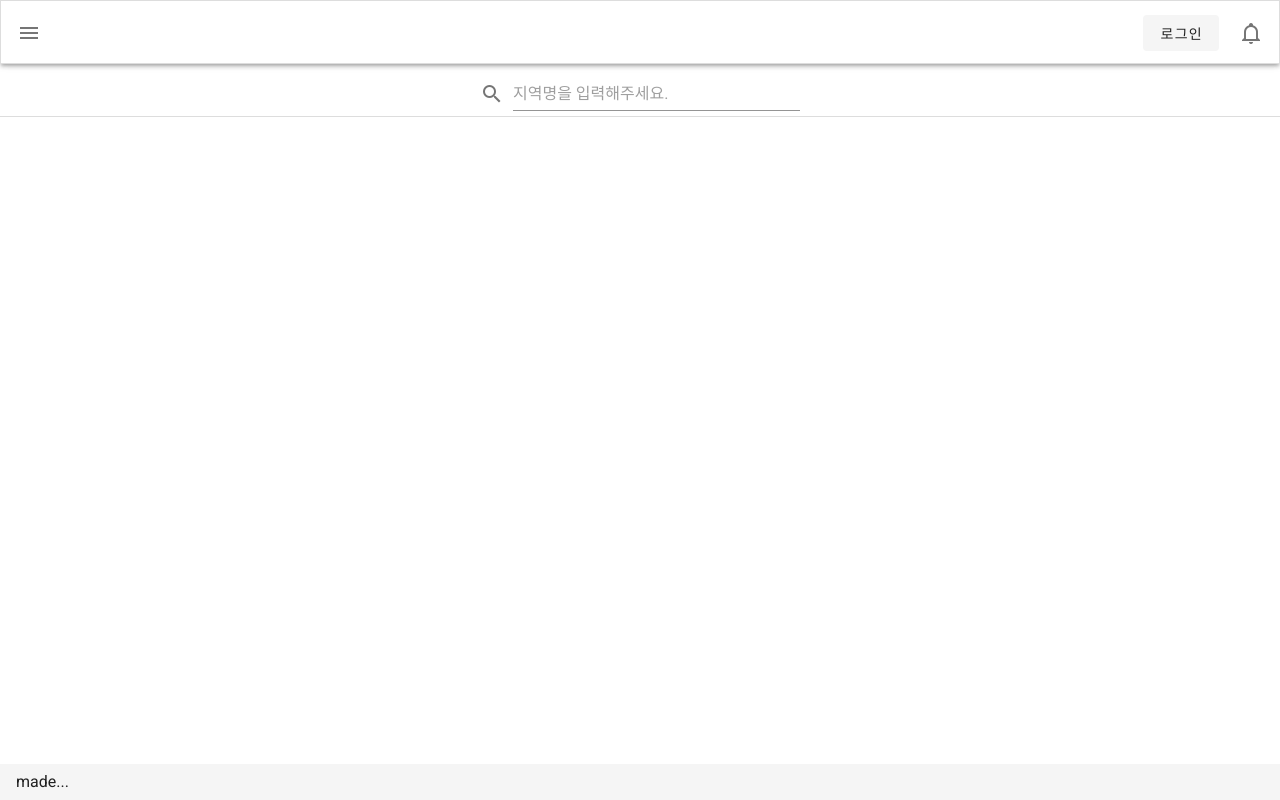
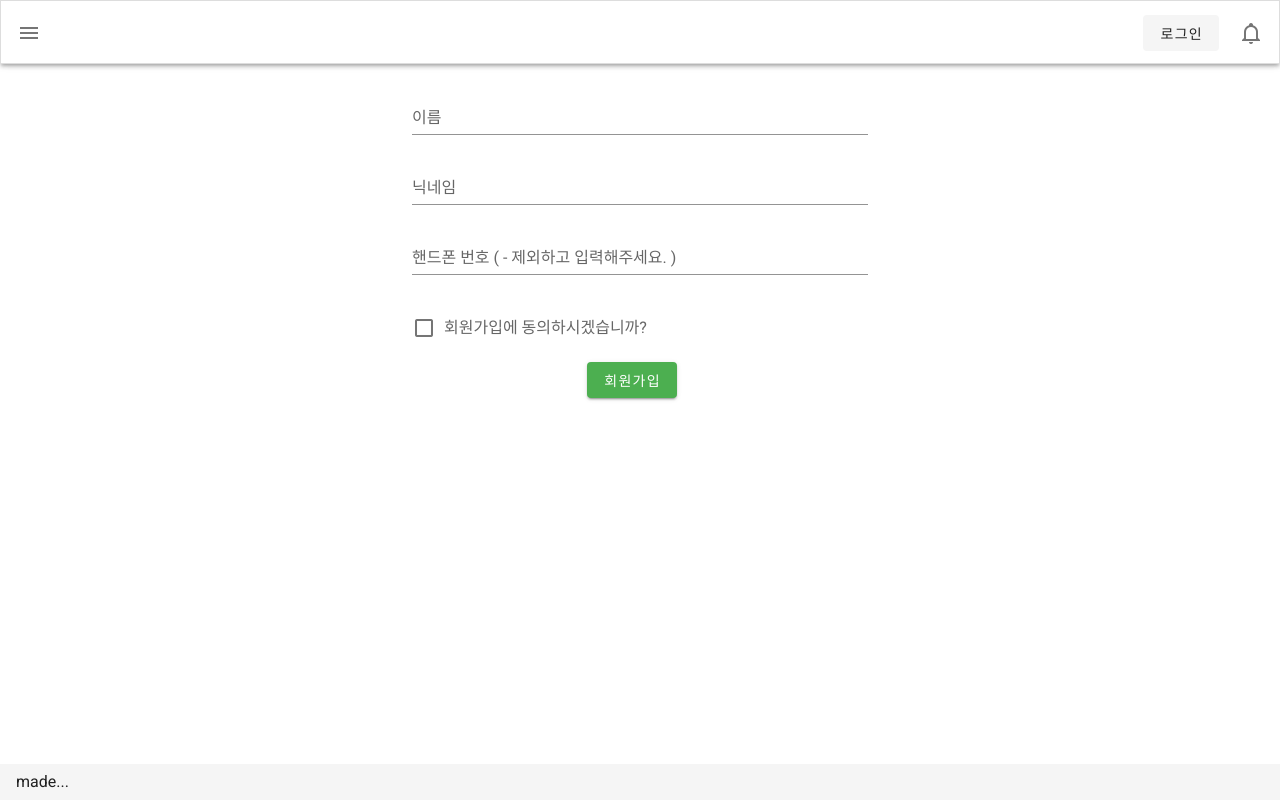
Before and after one commit to KimSeangHa/open-flea-market, a Vue app: page /register in a window 1280 px wide. Built offline with nearby package versions, Linux system fonts and the light colour scheme.

Commit message:
registerForm UI Working

```diff
--- a/config.json
+++ /dev/null
@@ -1,4 +0,0 @@
-{
-    "gitToken": "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",
-    "kakaoClientID": "b2fc9713587dabd2ae20f93feb7aa725"
-}
--- a/src/App.vue
+++ b/src/App.vue
@@ -25,7 +25,9 @@
           depressed
           class="ma-2"
         >
-            <div>로그인</div>
+            <div>
+              <router-link to='/login' style="text-decoration: none; color: inherit;">로그인</router-link>
+            </div>
         </v-btn>
 
         <v-btn icon>
--- a/src/components/account/loginForm.vue
+++ b/src/components/account/loginForm.vue
@@ -10,13 +10,13 @@
         </div>
 
         <div class="justify-center text-center margin-0-auto login-sub-text">
-            <v-col class="font-weight-light">
+            <v-col class="font-weight-light" style="padding: 3px;">
                 <span>＊ 카카오 계정으로 간편하고 안전하게 로그인(회원가입)할 수 있습니다.</span>
             </v-col>
-            <v-col class="font-weight-light">
-                <span>＊ 제공항목에 "전체 동의하기"를 체크해주세요.</span>
+            <v-col class="font-weight-light" style="padding: 3px;">
+                <span>＊ 현재는 카카오 계정으로 회원가입이 가능합니다. (추후에 업데이트 예정)</span>
             </v-col>
-            <v-col style="padding: 0px;">
+            <v-col style="padding: 3px;">
                 <span class="font-weight-light">＊ 카카오 계정이 기억나지 않으시나요? </span>
                 <span class="text-decoration-underline">
                     <a style="color: #5f5f5f" target="_blank" href="https://accounts.kakao.com/weblogin/find_password?continue=https://accounts.kakao.com/weblogin/account/info">확인방법</a>
@@ -27,11 +27,13 @@
 </template>
 
 <script>
+import config from '@/assets/config/config.json';
+
 export default {
     name: 'Login',
     data() {
         return {
-            client_id: ""
+            client_id: config.kakaoClientID
         }
     },
     mounted() {
@@ -105,8 +107,7 @@ export default {
                     console.log(error);
 
                     if (error.error == "invalid_grant") {
-                        // alert("세션이 만료되었습니다.\n 다시 로그인해주시기 바랍니다.");
-                        // location.reload();
+                        alert("세션이 만료되었습니다.\n 다시 로그인해주시기 바랍니다.");
                     }
                 }
             })
@@ -138,4 +139,7 @@ export default {
     margin-top: 30px;
 }
 
+.login-sub-text {
+    padding-top: 15px;
+}
 </style>
--- /dev/null
+++ b/src/components/account/registerForm.vue
@@ -0,0 +1,105 @@
+<template>
+    <v-container class="justify-center text-center register-container">
+        <v-form
+            ref="form"
+            v-model="valid"
+            lazy-validation
+        >
+            <v-text-field
+                v-model="username"
+                label="이름"
+                :rules="[v => !!v || '이름을 입력해주세요.']"
+                required
+            ></v-text-field>
+
+            <v-text-field
+                v-model="nickname"
+                label="닉네임"
+                :rules="[v => !!v || '닉네임을 입력해주세요.']"
+                required
+            ></v-text-field>
+
+            <v-text-field
+                v-model="phoneNumber"
+                label="핸드폰 번호 ( - 제외하고 입력해주세요. )"
+                required
+                :rules="phoneNumberRules"
+                @keyup="phoneNumberCheck(phoneNumber)"
+            ></v-text-field>
+
+            <v-checkbox
+                v-model="agreeRegisterCheck"
+                :rules="[v => !!v || '회원가입에 동의가 필요합니다.']"
+                label="회원가입에 동의하시겠습니까?"
+                required
+            ></v-checkbox>
+
+            <v-btn
+                color="success"
+                class="mr-4"
+                @click="registerProcess()"
+            >
+                회원가입
+            </v-btn>
+        </v-form>
+    </v-container>
+</template>
+
+<script>
+
+export default {
+    name: 'App',
+
+    data: () => ({
+        valid: false,
+        username: "",
+        nickname: "",
+        phoneNumber: "",
+        phoneNumberRules: [
+            v => !!v || '휴대폰 번호를 입력해주세요.',
+            v => (v && v.length >= 10 && v.length <= 11) || '휴대폰 번호를 다시 입력해주세요.',
+        ],
+        agreeRegisterCheck: false
+    }),
+
+    methods: {
+        registerProcess() {
+            // 폼 공백 체크
+            if (this.username.trim() == "" || this.nickname.trim() == "" || this.phoneNumber == "") {
+                alert("입력 폼을 모두 입력해주세요.");
+                return;
+            }
+
+            if (!this.agreeRegisterCheck) {
+                alert("회원가입에 동의 체크 해주시기 바랍니다.");
+                return
+            }
+            if (!this.valid) {
+                alert("회원가입 양식이 잘못되었습니다.\n다시 입력해주세요.");
+                return
+            }
+
+            // axios 호출
+        },
+
+        phoneNumberCheck(value) {
+            this.phoneNumber = value.replace(/[^0-9]/g, '')
+        }
+    },
+    watch:{
+		phoneNumber(){
+			return this.phoneNumber = this.phoneNumber.replace('/[^-가-?a-zA-Z0-9]/g', '');  //정규식 사용
+		}
+	}
+}
+</script>
+
+<style>
+@import "../../assets/css/common.css";
+
+.register-container {
+    margin-top: 10px;
+    max-width: 30rem;
+}
+
+</style>
--- a/src/router/index.js
+++ b/src/router/index.js
@@ -28,12 +28,13 @@ const routes = [
   },
   //------- 회원가입
   {
-    path: '/registerForm',
-    name: 'registerForm',
+    path: '/register',
+    name: 'register',
     component: function () {
-      return import('../views/account/registerForm.vue')
+      return import('../views/account/register.vue')
     }
   },
+
 
 ]
 
@@ -43,4 +44,21 @@ const router = new VueRouter({
   routes
 })
 
+import store from '@/store/index.js';
+
+// beforeEach
+router.beforeEach(function (to, from, next) {
+  // to : 이동할 url
+  // from : 현재 url
+  // next : to에서 지정한 url로 이동하기 위해 꼭 호출해야 하는 함수
+
+  if (to.path == "/main") {
+    store.commit("common/setMainSearchBar", true)
+  } else {
+    store.commit("common/setMainSearchBar", false)
+  }
+
+  next();
+})
+
 export default router
--- a/src/views/account/registerForm.vue
+++ b/src/views/account/register.vue
@@ -1,16 +1,20 @@
 <template>
   <div class="justify-center text-center">
-      회원가입 폼
+      <register-form />
   </div>
 </template>
 
 <script>
+import registerForm from '@/components/account/registerForm'
+
 export default {
-  name: 'loginCheck',
+  name: 'Register',
   mounted() {
     console.log("@@@@@@")
   },
-  components: {}
+  components: {
+    registerForm
+  }
 }
 </script>
 
```
